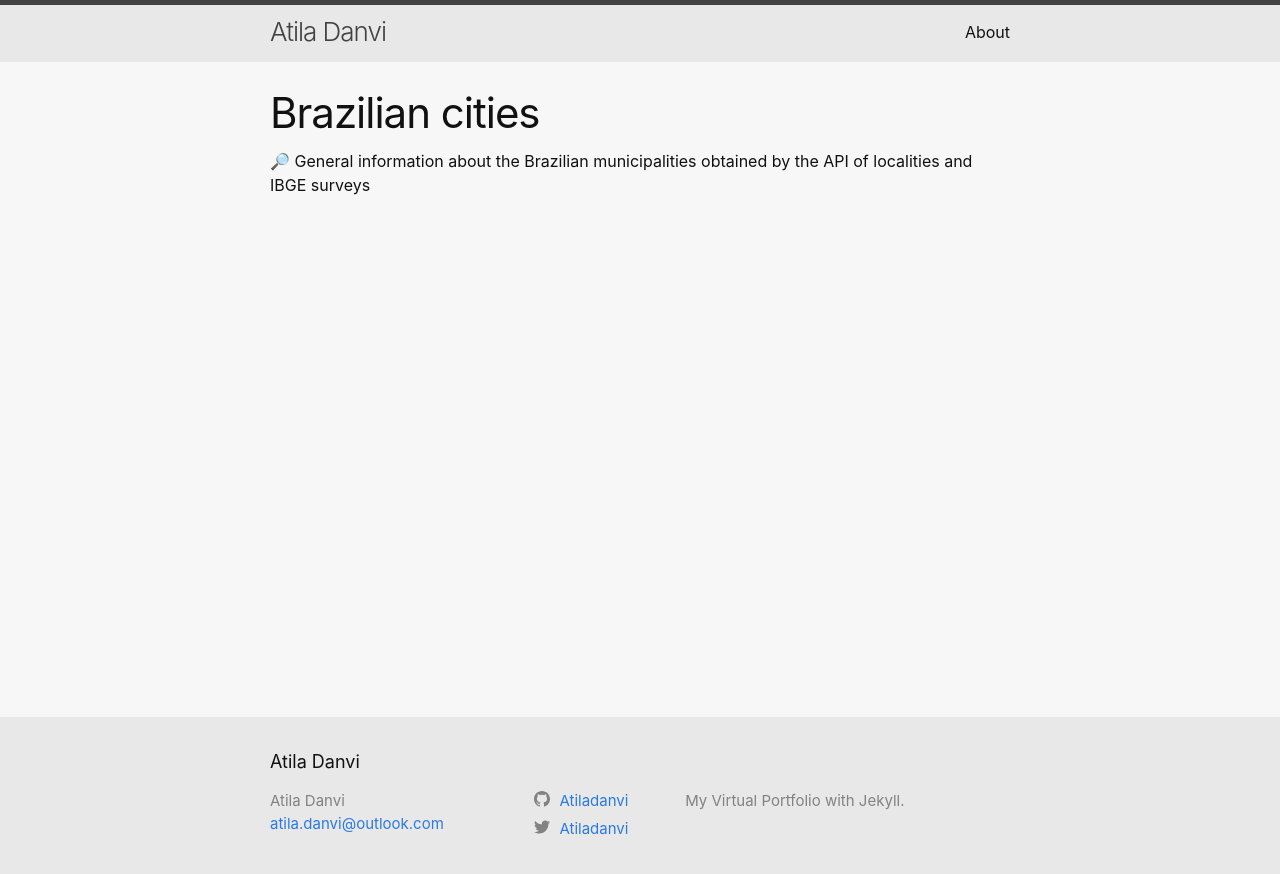
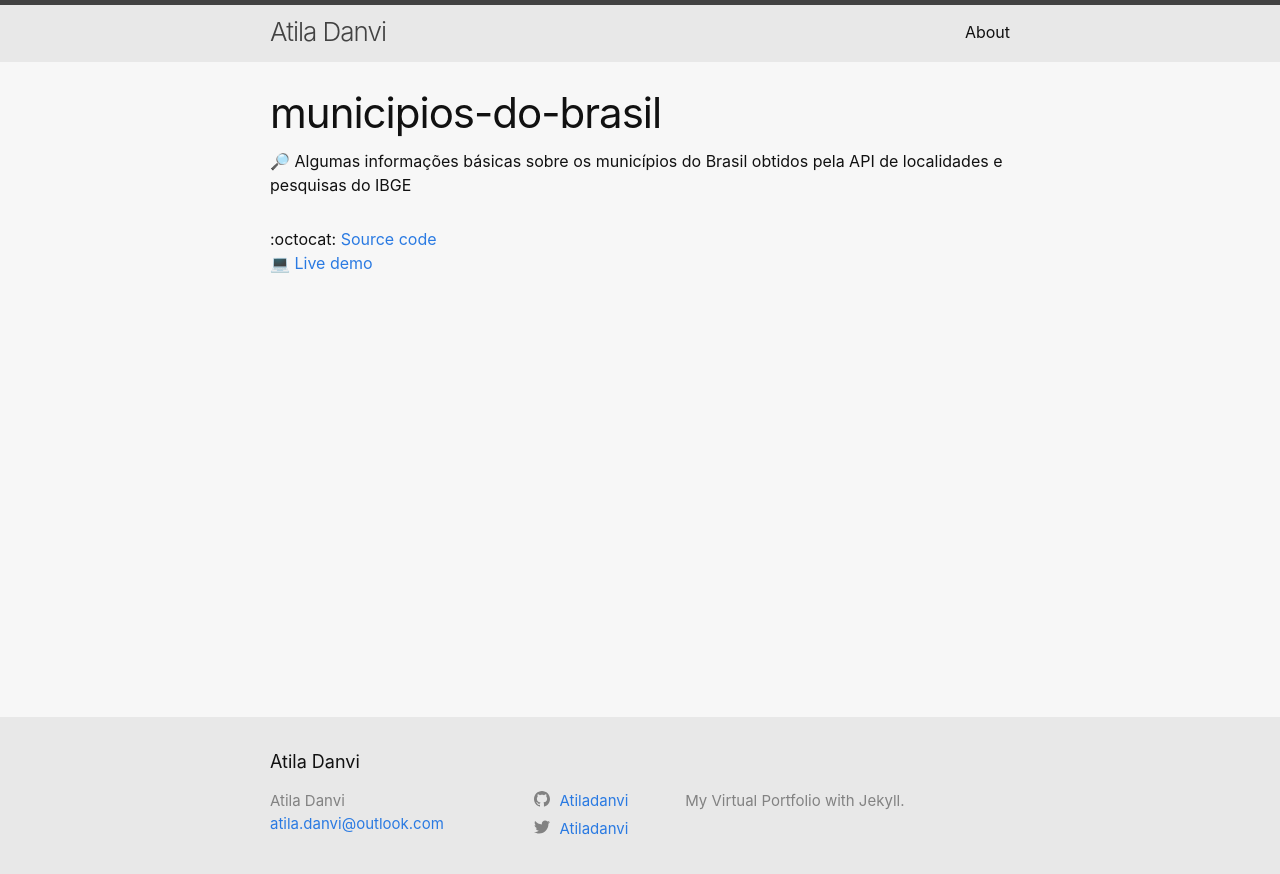
Before and after one commit to a21ns1g4ts/a21ns1g4ts, a Jekyll site: the page built from _projects/brazilian-cities.md, in a window 1280 px wide. Shown: the top 874 px of the page. Built offline with Jekyll 4.4.1, drawn with Linux system fonts in a browser that asks for light colours; emoji names are drawn with the system emoji font; comment, search, counter and statistics services are not loaded.

Commit message:
Improve projects

```diff
--- a/_layouts/project.html
+++ b/_layouts/project.html
@@ -1,7 +1,7 @@
 ---
 layout: default
 ---
-<article class="project h-entry" itemscope itemtype="http://schema.org/BlogPosting">
+<article class="project h-entry" itemscope itemtype="http://schema.org/Project">
 
   <header class="project-header">
     <h1 class="project-title p-name" itemprop="name headline">{{ page.name | escape }}</h1>
@@ -9,7 +9,9 @@ layout: default
   </header>
 
   <div class="project-content e-content" itemprop="projectBody">
-    {{ content }}
+    :octocat: <a target="_blank" href="{{ page.source_url }}">Source code</a>
+    <br>
+    :computer: <a target="_blank" href="{{ page.demo_url }}">Live demo</a>
   </div>
 
   {%- if site.disqus.shortname -%}
--- a/_projects/brazilian-cities.md
+++ b/_projects/brazilian-cities.md
@@ -1,8 +1,8 @@
 ---
 layout: project
 
-name: Brazilian cities
-description: ":mag_right: General information about the Brazilian municipalities obtained by the API of localities and IBGE surveys"
-link_demo: "http://municipios.brasil.mokasoft.org/"
-git_hub_link: "https://github.com/Atiladanvi/municipios-do-brasil"
+name: municipios-do-brasil
+description: ":mag_right: Algumas informações básicas sobre os municípios do Brasil obtidos pela API de localidades e pesquisas do IBGE"
+demo_url: "http://municipios.brasil.mokasoft.org"
+source_url: "https://github.com/Atiladanvi/municipios-do-brasil"
 ---
```
Also changed, not shown: _layouts/home.html (+8 -1 lines).
